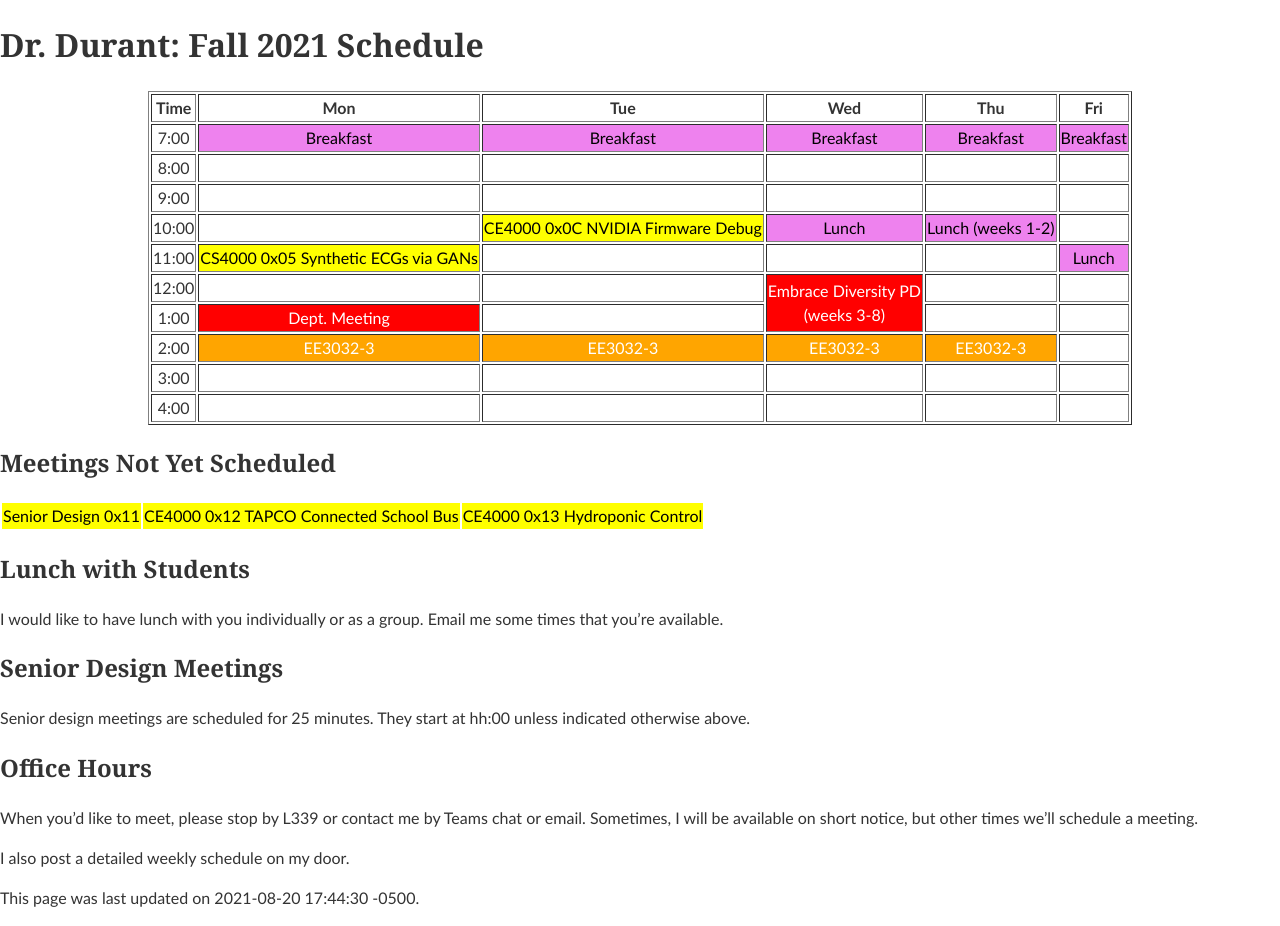
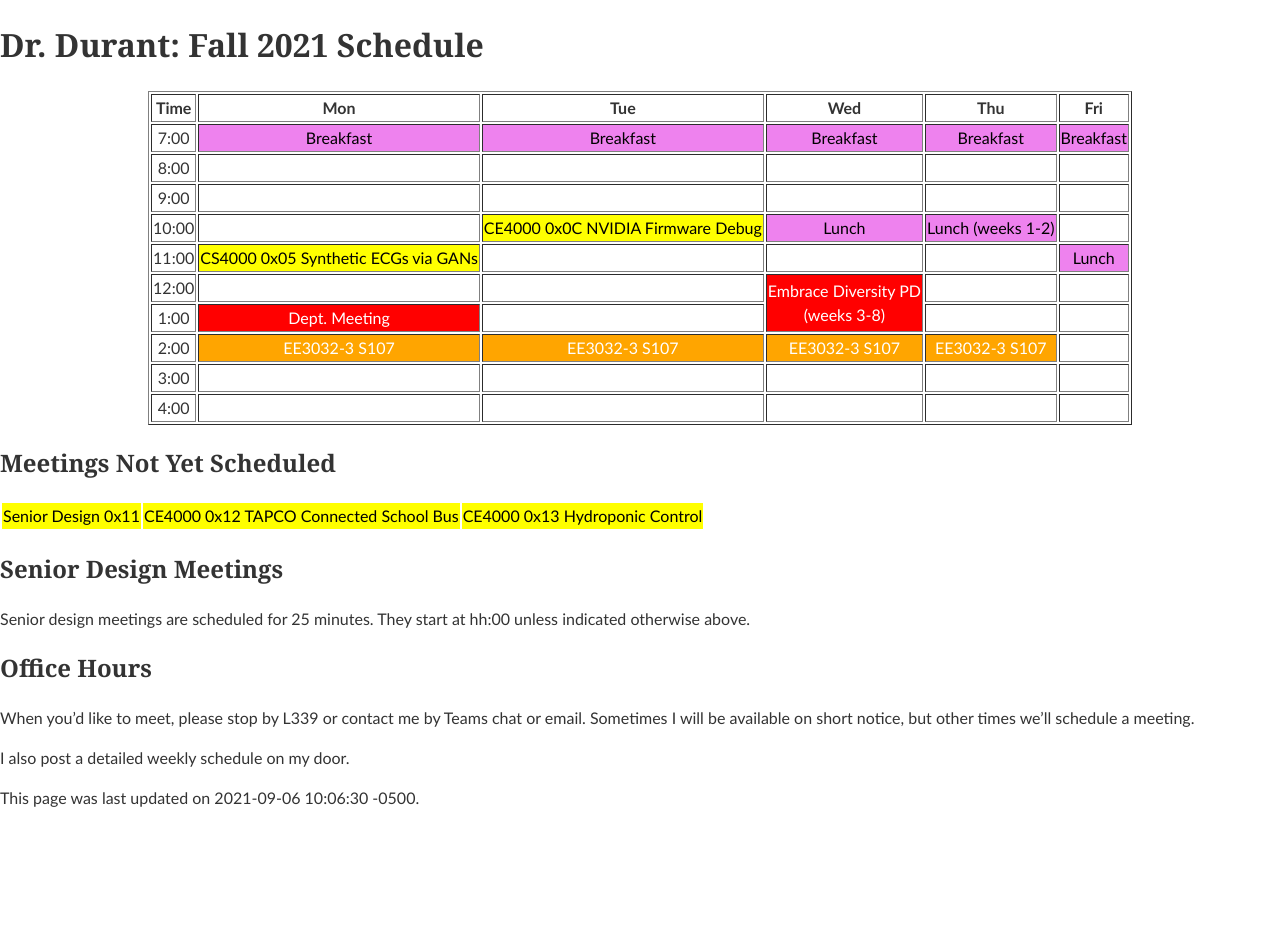
Before and after one commit to edurant/edurant.github.io, a Jekyll site: the page built from sched/f21.md, in a window 1280 px wide. Built offline with Jekyll 4.4.1, drawn with Linux system fonts in a browser that asks for light colours; after the commit the page ends 900 px from its top, so only the background shows below that.

Commit message:
fall schedule: ee3032 room

```diff
--- a/sched/f21.md
+++ b/sched/f21.md
@@ -1,6 +1,6 @@
 ---
 title: "Dr. Durant: Fall 2021 Schedule"
-date: 2021-08-20 17:44:30 -0500
+date: 2021-09-06 10:06:30 -0500
 ---
 
 <style type="text/css">
@@ -21,7 +21,7 @@ td.lunch  { background-color: violet;  color: black; }
 <tr><td>11:00</td>      <td class="ce4000">CS4000 0x05 Synthetic ECGs via GANs</td> <td>&nbsp;</td>                                             <td>&nbsp;</td>                                                         <td>&nbsp;</td>                         <td class="lunch">Lunch</td>        </tr>
 <tr><td>12:00</td>      <td>&nbsp;</td>                                             <td>&nbsp;</td>                                             <td class="am" rowspan="2">Embrace Diversity PD<br/>(weeks 3-8)</td>    <td>&nbsp;</td>                         <td>&nbsp;</td>                     </tr>
 <tr><td>1:00</td>       <td class="am">Dept. Meeting</td>                           <td>&nbsp;</td>                                                                                                                     <td>&nbsp;</td>                         <td>&nbsp;</td>                     </tr>
-<tr><td>2:00</td>       <td class="ee3032">EE3032-3</td>                            <td class="ee3032">EE3032-3</td>                            <td class="ee3032">EE3032-3</td>                                        <td class="ee3032">EE3032-3</td>        <td>&nbsp;</td>                     </tr>
+<tr><td>2:00</td>       <td class="ee3032">EE3032-3 S107</td>                       <td class="ee3032">EE3032-3 S107</td>                       <td class="ee3032">EE3032-3 S107</td>                                   <td class="ee3032">EE3032-3 S107</td>   <td>&nbsp;</td>                     </tr>
 <tr><td>3:00</td>       <td>&nbsp;</td>                                             <td>&nbsp;</td>                                             <td>&nbsp;</td>                                                         <td>&nbsp;</td>                         <td>&nbsp;</td>                     </tr>
 <tr><td>4:00</td>       <td>&nbsp;</td>                                             <td>&nbsp;</td>                                             <td>&nbsp;</td>                                                         <td>&nbsp;</td>                         <td>&nbsp;</td>                     </tr>
 </table>
@@ -35,17 +35,13 @@ td.lunch  { background-color: violet;  color: black; }
 <td class="ce4000">CE4000 0x13 Hydroponic Control</td>
 </tr></table>
 
-## Lunch with Students
-
-I would like to have lunch with you individually or as a group. Email me some times that you're available.
-
 ## Senior Design Meetings
 
 Senior design meetings are scheduled for 25 minutes. They start at hh:00 unless indicated otherwise above.
 
 ## Office Hours
 
-When you'd like to meet, please stop by L339 or contact me by Teams chat or email. Sometimes, I will be available on short notice, but other times we'll schedule a meeting.
+When you'd like to meet, please stop by L339 or contact me by Teams chat or email. Sometimes I will be available on short notice, but other times we'll schedule a meeting.
 
 I also post a detailed weekly schedule on my door.
 
```
